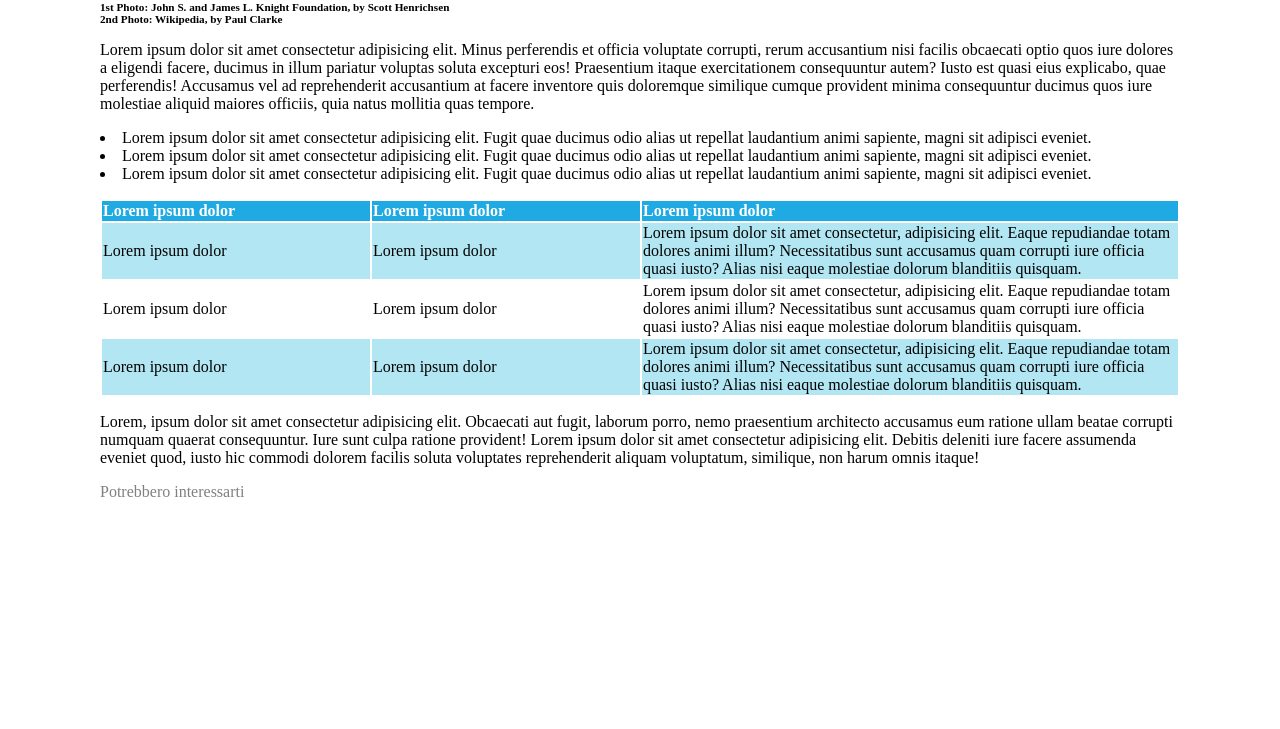
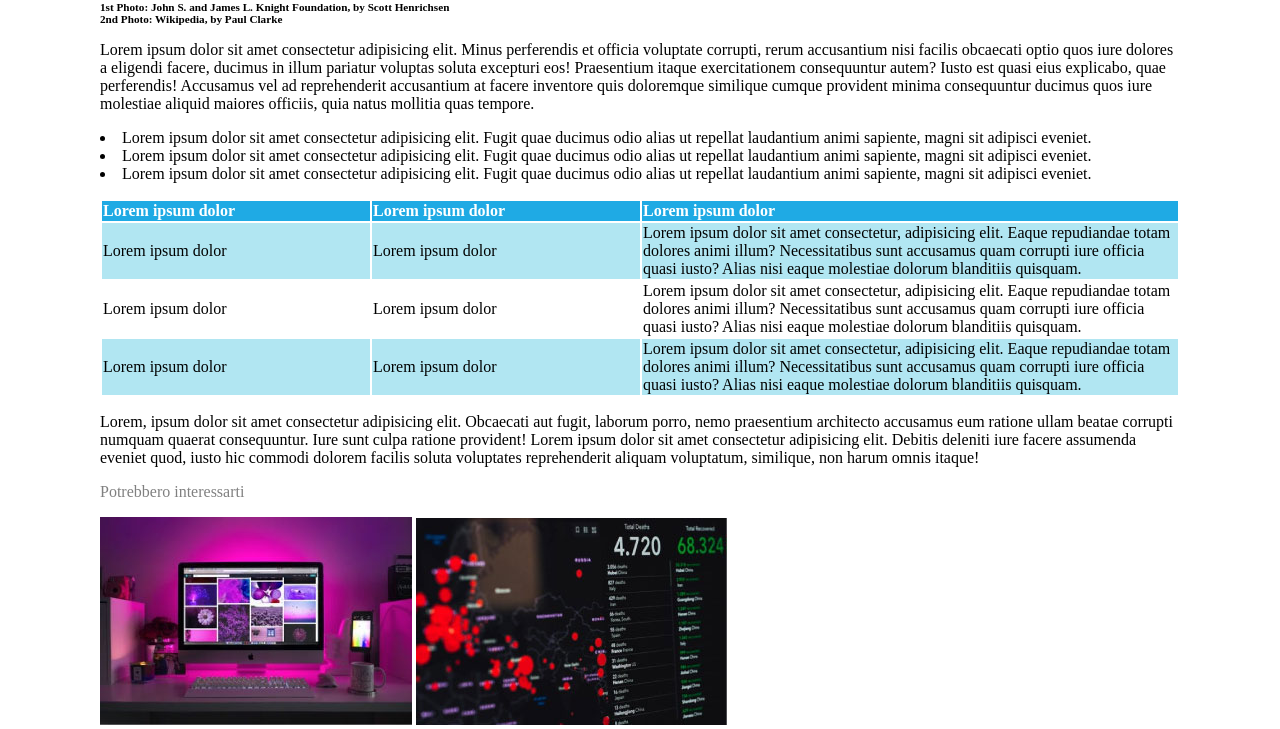
Before and after one commit to Marco-Bacci/html-css-booleaner, a plain HTML site: page index.html in a window 1280 px wide. Shown: the part 634-1363 px from the top of the page. Before the commit the page ends 1151 px from the top, so only its background shows below. Drawn offline with Linux system fonts and the light colour scheme.

Commit message:
starting the footer

```diff
--- a/index.html
+++ b/index.html
@@ -82,6 +82,9 @@
 
     <footer>
       <p class="gray-font">Potrebbero interessarti</p>
+      <img src="img/monitor.jpg" alt="monitor">
+
+      <img src="img/graph.jpg" alt="graph">
     </footer>
 
   </body>
```
